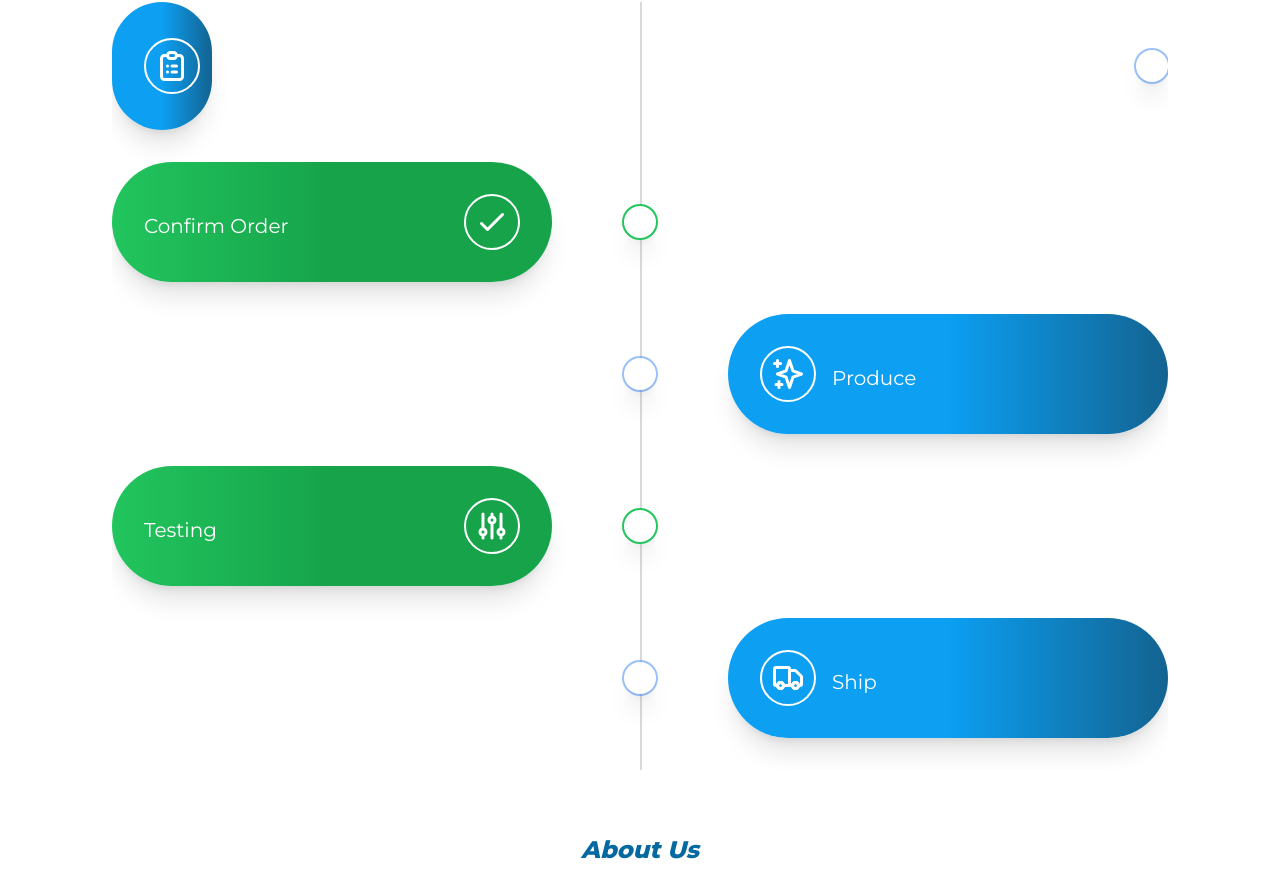
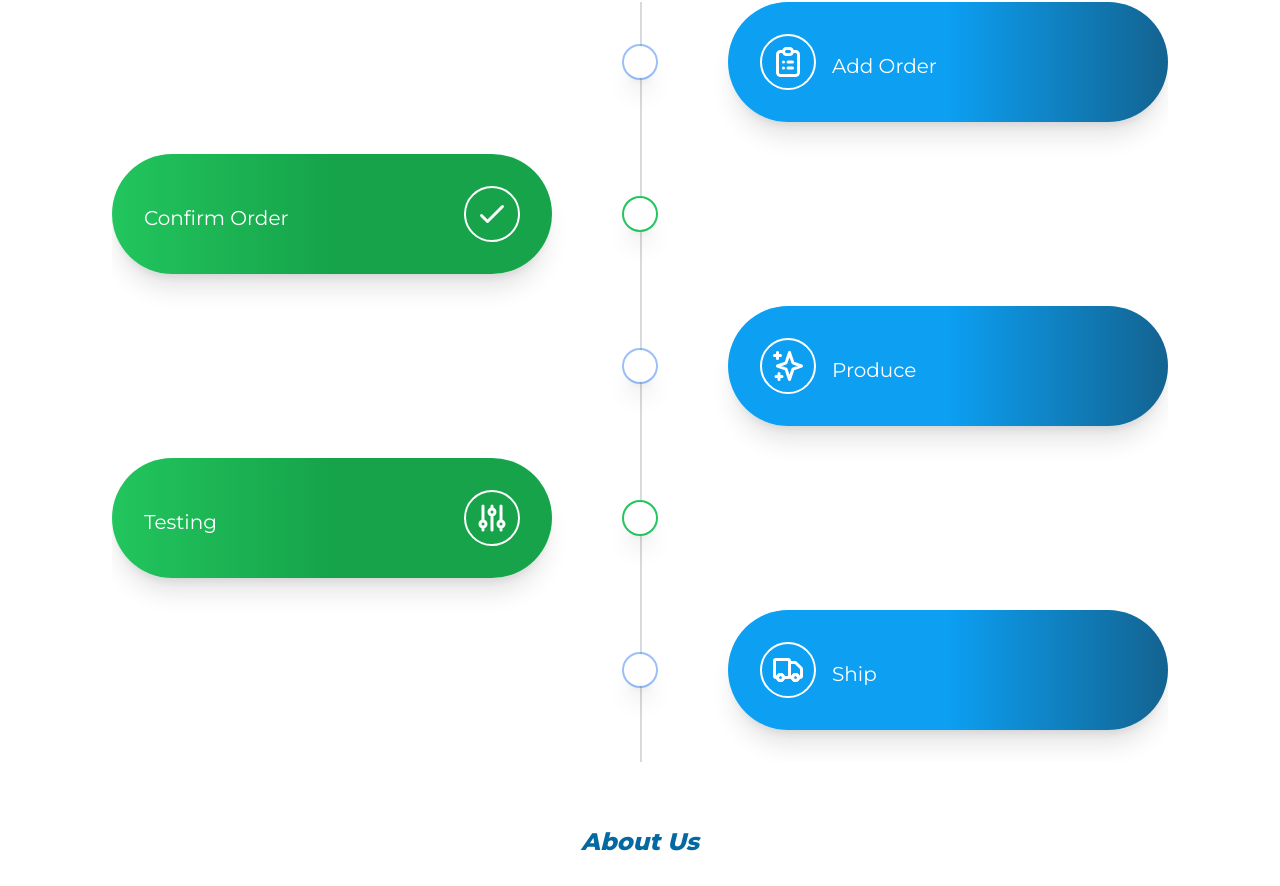
Before and after one commit to mendsalbert/schain, a Next.js app: page / in a window 1280 px wide. Shown: the part 1043-1929 px from the top of the page. Built offline with nearby package versions, Linux system fonts and the light colour scheme.

Commit message:
schain ui

```diff
--- a/pages/index.tsx
+++ b/pages/index.tsx
@@ -73,19 +73,20 @@ const Index = (props: Props) => {
         <div className="mt-16 h-full">
           <div className="relative wrap overflow-hidden h-full">
             <div className="border-2-2 absolute border-opacity-20 left-[50%] border-gray-700 h-full border"></div>
-
-            <div className="mb-8 flex justify-between items-center w-full right-timeline">
-              <div className="order-1 w-5/12"></div>
-              <div className="z-20 flex items-center order-1 ring-2 bg-white shadow-xl w-8 h-8 rounded-full">
-                <h1 className="mx-auto font-semibold text-lg text-white">1</h1>
-              </div>
-              <div>
             <motion.div
               initial={{ opacity: 0 }}
               whileInView={{ opacity: 1 }}
               viewport={{ once: true }}
-                  transition={{ ease: "easeOut", duration: 1 }}
+              transition={{ ease: "easeOut", duration: 2 }}
             >
+              <div className="mb-8 flex justify-between items-center w-full right-timeline">
+                <div className="order-1 w-5/12"></div>
+                <div className="z-20 flex items-center order-1 ring-2 bg-white shadow-xl w-8 h-8 rounded-full">
+                  <h1 className="mx-auto font-semibold text-lg text-white">
+                    1
+                  </h1>
+                </div>
+
                 <div className="rounded-tl-full  lg:rounded-full md:p-8 flex flex-row justify-between items-center space-x-4 rounded-bl-full order-1 bg-gradient-to-r from-[#0C9FF2] via-[#0C9FF2] text-white to-[#136390] rounded-lg shadow-xl w-5/12  p-4">
                   <div className="border-2 border-white p-2  rounded-full w-max h-max">
                     <ClipboardListIcon className="h-7 md:h-9" />
@@ -94,14 +95,20 @@ const Index = (props: Props) => {
                     Add Order
                   </h3>
                 </div>
+              </div>
             </motion.div>
-              </div>
-            </div>
-
+            <motion.div
+              initial={{ opacity: 0 }}
+              whileInView={{ opacity: 1 }}
+              viewport={{ once: true }}
+              transition={{ ease: "easeOut", duration: 2 }}
+            >
               <div className="mb-8 flex justify-between flex-row-reverse items-center w-full left-timeline">
                 <div className="order-1 w-5/12"></div>
                 <div className="z-20 flex items-center order-1 ring-2 ring-green-500 bg-white shadow-xl w-8 h-8 rounded-full">
-                <h1 className="mx-auto text-white font-semibold text-lg">2</h1>
+                  <h1 className="mx-auto text-white font-semibold text-lg">
+                    2
+                  </h1>
                 </div>
                 {/* <div className="order-1 bg-gradient-to-r from-green-500 via-green-600 text-white to-green-600 rounded-lg shadow-xl w-5/12  p-4"> */}
                 <div className="rounded-r-full lg:rounded-full md:p-8 flex flex-row-reverse justify-between items-center   order-1 bg-gradient-to-r from-green-500 via-green-600 text-white to-green-600 rounded-lg shadow-xl w-5/12  p-4">
@@ -114,11 +121,20 @@ const Index = (props: Props) => {
                   </h3>
                 </div>
               </div>
+            </motion.div>
 
+            <motion.div
+              initial={{ opacity: 0 }}
+              whileInView={{ opacity: 1 }}
+              viewport={{ once: true }}
+              transition={{ ease: "easeOut", duration: 2 }}
+            >
               <div className="mb-8 flex justify-between items-center w-full right-timeline">
                 <div className="order-1 w-5/12"></div>
                 <div className="z-20 flex items-center order-1 ring-2 bg-white shadow-xl w-8 h-8 rounded-full">
-                <h1 className="mx-auto font-semibold text-lg text-white">1</h1>
+                  <h1 className="mx-auto font-semibold text-lg text-white">
+                    1
+                  </h1>
                 </div>
                 <div className="rounded-tl-full lg:rounded-full  md:p-8 flex flex-row justify-between items-center space-x-4 rounded-bl-full order-1 bg-gradient-to-r from-[#0C9FF2] via-[#0C9FF2] text-white to-[#136390] rounded-lg shadow-xl w-5/12  p-4">
                   <div className="border-2 border-white p-2 rounded-full w-max h-max">
@@ -129,11 +145,20 @@ const Index = (props: Props) => {
                   </h3>
                 </div>
               </div>
+            </motion.div>
 
+            <motion.div
+              initial={{ opacity: 0 }}
+              whileInView={{ opacity: 1 }}
+              viewport={{ once: true }}
+              transition={{ ease: "easeOut", duration: 2 }}
+            >
               <div className="mb-8 flex justify-between flex-row-reverse items-center w-full left-timeline">
                 <div className="order-1 w-5/12"></div>
                 <div className="z-20 flex items-center order-1 ring-2 ring-green-500 bg-white shadow-xl w-8 h-8 rounded-full">
-                <h1 className="mx-auto text-white font-semibold text-lg">2</h1>
+                  <h1 className="mx-auto text-white font-semibold text-lg">
+                    2
+                  </h1>
                 </div>
                 {/* <div className="order-1 bg-gradient-to-r from-green-500 via-green-600 text-white to-green-600 rounded-lg shadow-xl w-5/12  p-4"> */}
                 <div className="rounded-r-full lg:rounded-full md:p-8 flex flex-row-reverse justify-between items-center   order-1 bg-gradient-to-r from-green-500 via-green-600 text-white to-green-600 rounded-lg shadow-xl w-5/12  p-4">
@@ -146,11 +171,20 @@ const Index = (props: Props) => {
                   </h3>
                 </div>
               </div>
+            </motion.div>
 
+            <motion.div
+              initial={{ opacity: 0 }}
+              whileInView={{ opacity: 1 }}
+              viewport={{ once: true }}
+              transition={{ ease: "easeOut", duration: 2 }}
+            >
               <div className="mb-8 flex justify-between items-center w-full right-timeline">
                 <div className="order-1 w-5/12"></div>
                 <div className="z-20 flex items-center order-1 ring-2 bg-white shadow-xl w-8 h-8 rounded-full">
-                <h1 className="mx-auto font-semibold text-lg text-white">1</h1>
+                  <h1 className="mx-auto font-semibold text-lg text-white">
+                    1
+                  </h1>
                 </div>
                 <div className="rounded-tl-full lg:rounded-full  md:p-8 flex flex-row justify-between items-center space-x-4 rounded-bl-full order-1 bg-gradient-to-r from-[#0C9FF2] via-[#0C9FF2] text-white to-[#136390] rounded-lg shadow-xl w-5/12  p-4">
                   <div className="border-2 border-white p-2 rounded-full w-max h-max">
@@ -161,6 +195,7 @@ const Index = (props: Props) => {
                   </h3>
                 </div>
               </div>
+            </motion.div>
           </div>
         </div>
         <div className="mt-16 h-full">
```
Lines whose indentation alone changed are shown as unchanged.
